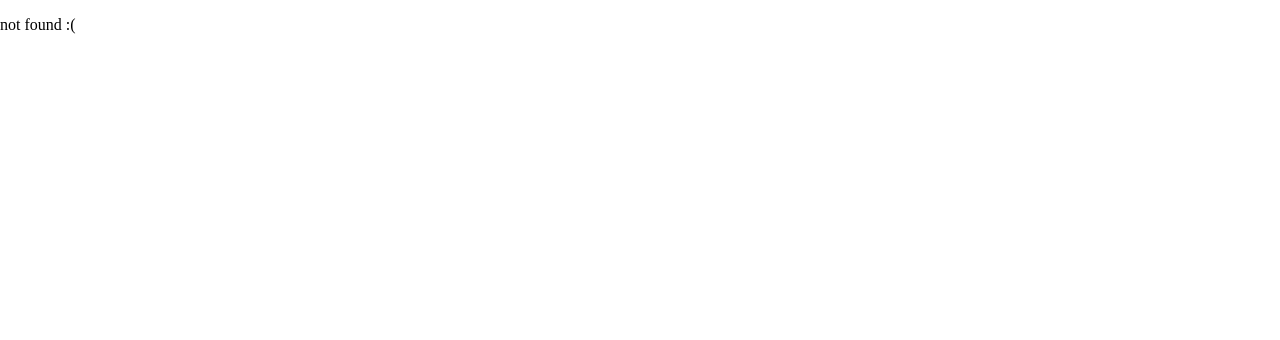
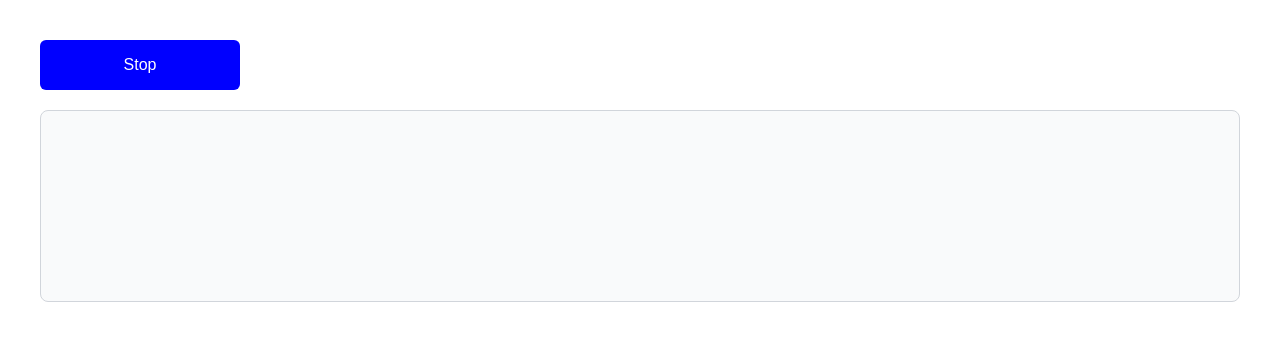
Before and after one commit to Ownwn/PersonalSite, a React (Vite) app: page /a in a window 1280 px wide. Before the commit this address had no page. Shown: the top 340 px of the page. Built offline with nearby package versions, Linux system fonts and the light colour scheme.

Commit message:
speech to test

```diff
--- a/src/App.tsx
+++ b/src/App.tsx
@@ -3,6 +3,7 @@ import { NotFound } from "./routes/notFound.tsx";
 import { HomePage } from "./routes/home/homePage.tsx";
 import { AuthPage } from "./routes/auth/authPage.tsx";
 import { ChatPage } from "./routes/c/chatPage.tsx";
+import { SpeechPage } from "./routes/a/speechPage.tsx";
 import {DataPage} from "./routes/d/dataPage.tsx";
 
 import "./app.css";
@@ -16,6 +17,7 @@ function App() {
                 <Route path="/auth" element={<AuthPage/>}/>
                 <Route path="/c" element={<ChatPage/>}/>
                 <Route path="/d" element={<DataPage/>}/>
+                <Route path="/a" element={<SpeechPage/>}/>
                 <Route path="*" element={<NotFound/>}/>
             </Routes>
         </BrowserRouter>
--- /dev/null
+++ b/src/routes/a/speechPage.module.css
@@ -0,0 +1,17 @@
+.box {
+    max-width: 1200px;
+    margin: 40px auto;
+    font-family: sans-serif
+}
+
+.button {
+    width: 200px;
+    height: 50px;
+    padding: 8px 24px;
+    font-size: 16px;
+    background-color: blue;
+    color: white;
+    border: none;
+    border-radius: 6px;
+    cursor: pointer;
+}
--- /dev/null
+++ b/src/routes/a/speechPage.tsx
@@ -0,0 +1,147 @@
+// this file written using AI, might be sloppy
+
+import {useState, useRef} from 'react';
+import styles from "./speechPage.module.css"
+
+export function SpeechPage() {
+    const [isRecording, setIsRecording] = useState(false);
+    const [transcript, setTranscript] = useState("");
+    const [delta, setDelta] = useState("");
+
+    const wsRef = useRef<WebSocket | null>(null);
+    const audioContextRef = useRef<AudioContext | null>(null);
+    const streamRef = useRef<MediaStream | null>(null);
+    const processorRef = useRef<ScriptProcessorNode | null>(null);
+    const commitIntervalRef = useRef<number | null>(null);
+
+    const startRecording = async () => {
+        try {
+            const protocol = window.location.protocol === "https:" ? "wss:" : "ws:";
+            const wsUrl = `${protocol}//${window.location.host}/speechEndpoint`;
+            const ws = new WebSocket(wsUrl);
+            wsRef.current = ws;
+
+            ws.onopen = () => {
+                ws.send(JSON.stringify({
+                    type: "session.update",
+                    session: {
+                        type: "transcription",
+                        audio: {
+                            input: {
+                                format: {type: "audio/pcm", rate: 24000},
+                                transcription: {model: "gpt-realtime-whisper", language: "en", delay: "high"}
+                            }
+                        }
+                    }
+                }));
+            };
+
+            ws.onerror = (e) => console.error("WebSocket Error:", e);
+            ws.onclose = (e) => console.log("WebSocket Closed:", e.code, e.reason);
+
+            ws.onmessage = (event) => {
+                const data = JSON.parse(event.data);
+
+
+                if (data.type === "error") {
+                    console.error("OpenAI API Error:", data.error);
+                    alert("OpenAI Error: " + data.error.message);
+                }
+
+                if (data.type === "conversation.item.input_audio_transcription.delta") {
+                    setDelta(data.delta);
+                }
+
+                if (data.type === "conversation.item.input_audio_transcription.completed") {
+                    setTranscript((prev) => (prev + " " + data.transcript).trim());
+                    setDelta("");
+                }
+            };
+
+            const stream = await navigator.mediaDevices.getUserMedia({audio: true});
+            streamRef.current = stream;
+
+            const AudioContextClass = window.AudioContext || (window as any).webkitAudioContext;
+            const audioContext = new AudioContextClass({sampleRate: 24000});
+            audioContextRef.current = audioContext;
+            await audioContext.resume();
+
+            const source = audioContext.createMediaStreamSource(stream);
+            const processor = audioContext.createScriptProcessor(4096, 1, 1);
+            processorRef.current = processor;
+
+            const gainNode = audioContext.createGain();
+            gainNode.gain.value = 0;
+
+            source.connect(processor);
+            processor.connect(gainNode);
+            gainNode.connect(audioContext.destination);
+
+            processor.onaudioprocess = (e) => {
+                if (ws.readyState === WebSocket.OPEN) {
+                    const channelData = e.inputBuffer.getChannelData(0);
+                    const pcm16 = new Int16Array(channelData.length);
+
+                    for (let i = 0; i < channelData.length; i++) {
+                        const s = Math.max(-1, Math.min(1, channelData[i]));
+                        pcm16[i] = s < 0 ? s * 0x8000 : s * 0x7FFF;
+                    }
+
+                    const buffer = new Uint8Array(pcm16.buffer);
+                    let binary = "";
+                    for (let i = 0; i < buffer.byteLength; i++) {
+                        binary += String.fromCharCode(buffer[i]);
+                    }
+
+                    ws.send(JSON.stringify({
+                        type: "input_audio_buffer.append",
+                        audio: btoa(binary)
+                    }));
+                }
+            };
+
+            commitIntervalRef.current = window.setInterval(() => {
+                if (ws.readyState === WebSocket.OPEN) {
+                    ws.send(JSON.stringify({type: "input_audio_buffer.commit"}));
+                }
+            }, 2500);
+
+            setIsRecording(true);
+        } catch (err) {
+            console.error("Error accessing mic or websocket:", err);
+            alert("Could not start recording. Please check permissions.");
+        }
+    };
+
+    const stopRecording = () => {
+        if (commitIntervalRef.current) clearInterval(commitIntervalRef.current);
+
+        if (wsRef.current && wsRef.current.readyState === WebSocket.OPEN) {
+            wsRef.current.send(JSON.stringify({type: "input_audio_buffer.commit"}));
+            setTimeout(() => wsRef.current?.close(), 1500);
+        }
+
+        if (processorRef.current) processorRef.current.disconnect();
+        if (streamRef.current) streamRef.current.getTracks().forEach(track => track.stop());
+        if (audioContextRef.current) audioContextRef.current.close();
+
+        setIsRecording(false);
+    };
+
+    return (
+        <div className={styles.box}>
+
+            <button onClick={isRecording ? stopRecording : startRecording} className={styles.button}>
+                {isRecording ? "Start" : "Stop"}
+            </button>
+
+            <div style={{
+                marginTop: '20px', padding: '20px', border: '1px solid #d1d5db',
+                borderRadius: '8px', minHeight: '150px', backgroundColor: '#f9fafb', lineHeight: 1.6
+            }}>
+                <span style={{color: '#111827'}}>{transcript}</span>
+                <span style={{color: '#6b7280', marginLeft: transcript ? '4px' : '0'}}>{delta}</span>
+            </div>
+        </div>
+    );
+}
```
Also changed, not shown: 1 other file (tests, documents, lock files or other folders).
